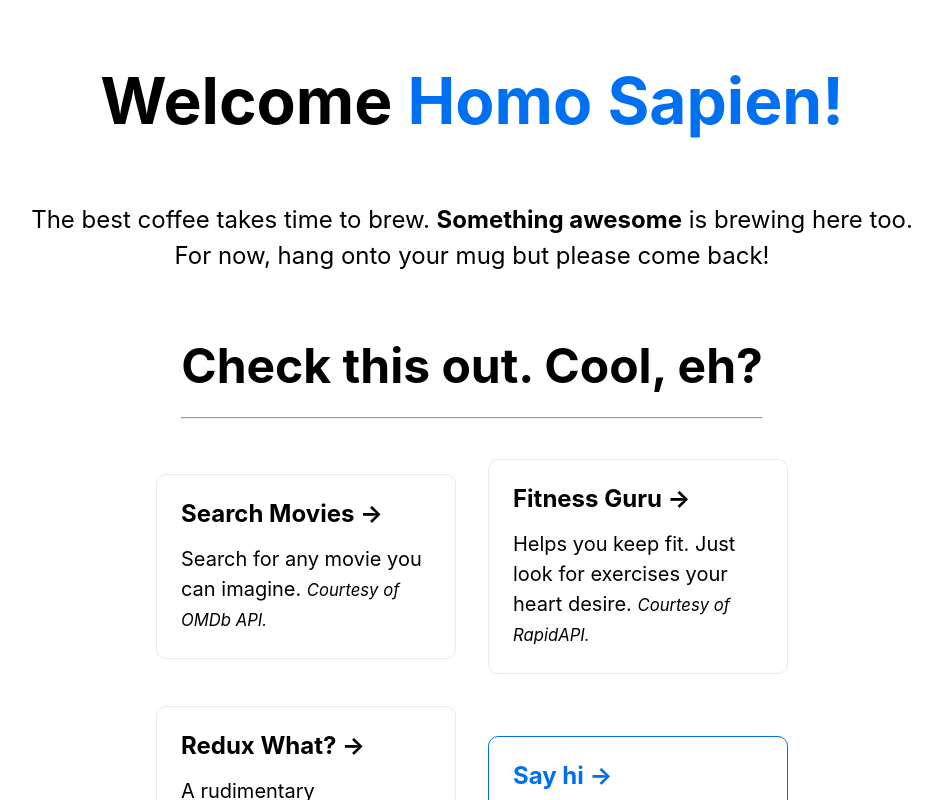
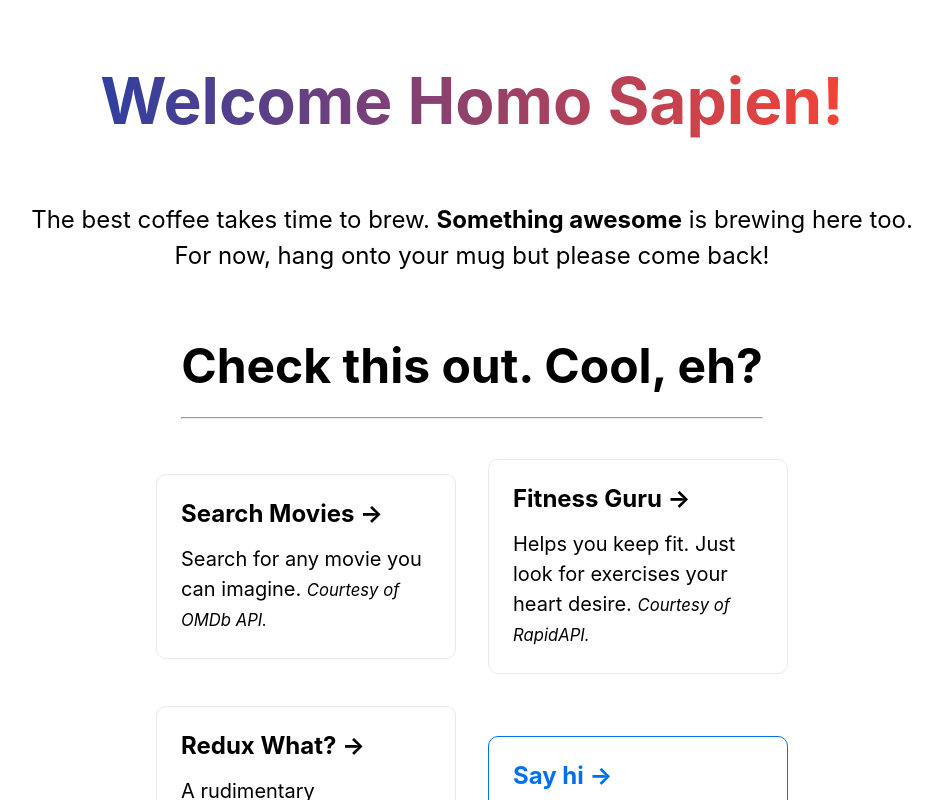
Before and after one commit to devKhairul/portfolio-website, a Next.js app: page / in a window 1280 px wide. Shown: the top 800 px of the page, without its empty margins (168-1110 px from the left). Built offline with nearby package versions, Linux system fonts and the light colour scheme.

Commit message:
Added CSS gradient

```diff
--- a/pages/index.js
+++ b/pages/index.js
@@ -13,7 +13,7 @@ export default function Home() {
 
       <main className={styles.main}>
         <h1 className={styles.title}>
-          Welcome <a href="#">Homo Sapien!</a>
+          Welcome Homo Sapien!
         </h1>
 
         <p className={styles.description}>
--- a/styles/Home.module.css
+++ b/styles/Home.module.css
@@ -40,6 +40,10 @@
 }
 
 .title {
+  background: #303F9F;
+  background: linear-gradient(to right, #303F9F 0%, #F44336 100%);
+  -webkit-background-clip: text;
+  -webkit-text-fill-color: transparent;
   margin: 0;
   line-height: 1.15;
   font-size: 4rem;
```
